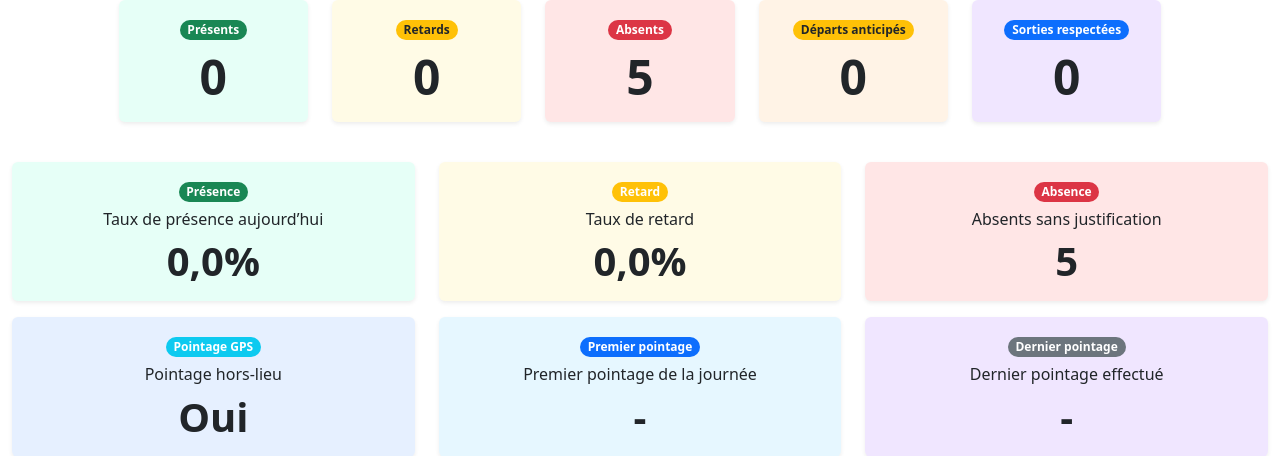
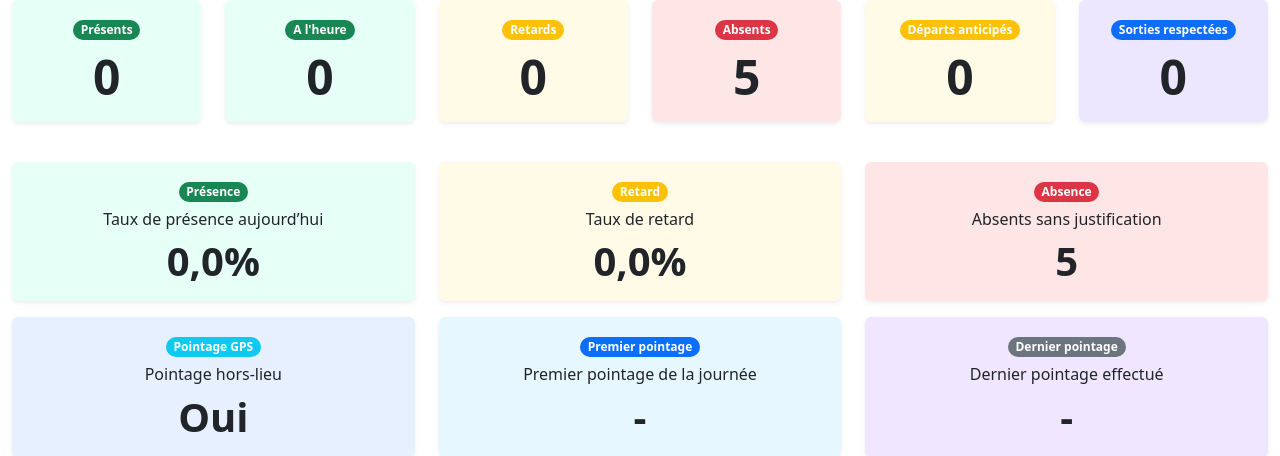
Before and after one commit to Loua-wilfried/pointatage-hes, a Django app: page /rh/tableau_de_bord_pointage/ in a window 1280 px wide. Shown: the part 172-628 px from the top of the page. Run offline with Django 4.2, Linux system fonts and the light colour scheme; a user stored in the database is signed in; data comes from the database, SQL or seed files in the repository.

Commit message:
modification du filtre

```diff
--- a/rh/templates/rh/pointage/tableau_de_bord_pointage.html
+++ b/rh/templates/rh/pointage/tableau_de_bord_pointage.html
@@ -73,21 +73,29 @@
     </div>
   </nav>
 
-  <!-- Bloc des 5 indicateurs RH dynamiques -->
+  <!-- Bloc des 6 indicateurs RH dynamiques sur une seule ligne -->
   <div class="row text-center mb-4" id="indicateurs-stats">
-    <div class="col-6 col-md-2 mb-3 offset-md-1">
+    <div class="col-6 col-md-2 mb-3">
       <div class="card shadow-sm border-0 fade-in" style="background: #e6fff7;">
         <div class="card-body">
-          <span class="badge rounded-pill bg-success mb-2"><i class="bi bi-person-fill"></i> Présents</span>
-          <div class="display-5 fw-bold">{{ stats.present }}</div>
+          <span class="badge rounded-pill bg-success mb-2"><i class="bi bi-person-fill"></i>Présents</span>
+          <div class="display-5 fw-bold">{{ stats.present|default:0 }}</div>
+        </div>
+      </div>
+    </div>
+    <div class="col-6 col-md-2 mb-3">
+      <div class="card shadow-sm border-0 fade-in" style="background: #e6fff7;">
+        <div class="card-body">
+          <span class="badge rounded-pill bg-success mb-2"><i class="bi bi-person-fill"></i>A l'heure</span>
+          <div class="display-5 fw-bold">{{ stats.ontime|default:0 }}</div>
         </div>
       </div>
     </div>
     <div class="col-6 col-md-2 mb-3">
       <div class="card shadow-sm border-0 fade-in" style="background: #fffbe6;">
         <div class="card-body">
-          <span class="badge rounded-pill bg-warning text-dark mb-2"><i class="bi bi-clock-history"></i> Retards</span>
-          <div class="display-5 fw-bold">{{ stats.retard }}</div>
+          <span class="badge rounded-pill bg-warning mb-2"><i class="bi bi-clock-history"></i> Retards</span>
+          <div class="display-5 fw-bold">{{ stats.retard|default:0 }}</div>
         </div>
       </div>
     </div>
@@ -95,23 +103,23 @@
       <div class="card shadow-sm border-0 fade-in" style="background: #ffe6e6;">
         <div class="card-body">
           <span class="badge rounded-pill bg-danger mb-2"><i class="bi bi-person-x"></i> Absents</span>
-          <div class="display-5 fw-bold">{{ stats.absent }}</div>
+          <div class="display-5 fw-bold">{{ stats.absent|default:0 }}</div>
         </div>
       </div>
     </div>
     <div class="col-6 col-md-2 mb-3">
-      <div class="card shadow-sm border-0 fade-in" style="background: #fff3e6;">
+      <div class="card shadow-sm border-0 fade-in" style="background: #fffbe6;">
         <div class="card-body">
-          <span class="badge rounded-pill bg-warning text-dark mb-2"><i class="bi bi-arrow-bar-left"></i> Départs anticipés</span>
-          <div class="display-5 fw-bold">{{ stats.depart_anticipe }}</div>
+          <span class="badge rounded-pill bg-warning mb-2"><i class="bi bi-box-arrow-left"></i> Départs anticipés</span>
+          <div class="display-5 fw-bold">{{ stats.depart_anticipe|default:0 }}</div>
         </div>
       </div>
     </div>
     <div class="col-6 col-md-2 mb-3">
-      <div class="card shadow-sm border-0 fade-in" style="background: #f0e6ff;">
+      <div class="card shadow-sm border-0 fade-in" style="background: #ede6ff;">
         <div class="card-body">
-          <span class="badge rounded-pill bg-primary mb-2"><i class="bi bi-check2-circle"></i> Sorties respectées</span>
-          <div class="display-5 fw-bold">{{ stats.sortie_respectee }}</div>
+          <span class="badge rounded-pill bg-primary mb-2"><i class="bi bi-box-arrow-right"></i> Sorties respectées</span>
+          <div class="display-5 fw-bold">{{ stats.sortie_respectee|default:0 }}</div>
         </div>
       </div>
     </div>
--- a/rh/views/gestion_pointage.py
+++ b/rh/views/gestion_pointage.py
@@ -69,29 +69,32 @@ def pointages_list(request):
         pointages = pointages.filter(heure__lte=heure_max)
     # On n'applique plus le filtre source ici, mais après la normalisation plus bas
 
-    # Calcul du statut pour chaque pointage réel
+    # Calcul du statut pour chaque employé (filtré ou non)
+    from types import SimpleNamespace
+    from datetime import time, datetime
     pointages_list = []
-    employe_ids_pointes = set()
-    for p in pointages:
-        statut_val = 'present'
-        if p.type == 'entree' and p.heure > p.heure.__class__.fromisoformat('08:00:00'):
-            statut_val = 'retard'
-        elif not Pointage.objects.filter(employe=p.employe, date=p.date, type='entree').exists():
-            statut_val = 'absent'
-        elif p.type in ['depart', 'sortie']:
-            if p.heure < p.heure.__class__.fromisoformat('17:00:00'):
-                statut_val = 'depart_anticipe'
+    for emp in employes:
+        entrees = Pointage.objects.filter(employe=emp, date=date_cible, type='entree').order_by('heure')
+        sorties = Pointage.objects.filter(employe=emp, date=date_cible, type__in=['depart', 'sortie']).order_by('heure')
+        if entrees.exists():
+            premier_entree = entrees.first()
+            if premier_entree.heure <= time(8, 0, 0):
+                statut_entree = 'a_lheure'
             else:
-                statut_val = 'sortie_respectee'
-        p.statut = statut_val
-        pointages_list.append(p)
-        employe_ids_pointes.add(p.employe.id)
-
-    # Ajouter les absents virtuels (employés sans pointage ce jour-là)
-    for emp in employes:
-        if emp.id not in employe_ids_pointes:
-            from types import SimpleNamespace
-            from datetime import datetime, date as date_cls
+                statut_entree = 'retard'
+            premier_entree.statut = statut_entree
+            pointages_list.append(premier_entree)
+            if sorties.exists():
+                derniere_sortie = sorties.last()
+                if derniere_sortie.heure < time(17, 0, 0):
+                    statut_sortie = 'depart_anticipe'
+                elif time(17, 0, 0) <= derniere_sortie.heure <= time(18, 0, 0):
+                    statut_sortie = 'sortie_respectee'
+                else:
+                    statut_sortie = 'depart_supplementaire'
+                derniere_sortie.statut = statut_sortie
+                pointages_list.append(derniere_sortie)
+        else:
             absent_virtual = SimpleNamespace()
             absent_virtual.employe = emp
             # date_cible est soit str soit date, on force date
@@ -410,8 +413,17 @@ def tableau_de_bord_pointage(request):
         pointages_list = [p for p in pointages_list if p.statut == statut]
 
     # Statistiques temps réel
+    # 'present' = tous ceux qui ont pointé entrée dans la journée (heure indifférente)
+    nb_present = Pointage.objects.filter(date=date_cible, type='entree').values('employe').distinct().count()
+    # 'ontime' = présents dont le premier pointage entrée est <= 08:00:00
+    emps_ontime = set()
+    for emp in filtered_employes:
+        entrees = Pointage.objects.filter(employe=emp, date=date_cible, type='entree').order_by('heure')
+        if entrees.exists() and entrees.first().heure <= entrees.first().heure.__class__.fromisoformat('08:00:00'):
+            emps_ontime.add(emp.id)
     stats = {
-        'present': sum(1 for p in pointages_list if p.statut == 'present'),
+        'present': nb_present,
+        'ontime': len(emps_ontime),
         'retard': sum(1 for p in pointages_list if p.statut == 'retard'),
         'absent': sum(1 for p in pointages_list if p.statut == 'absent'),
         'depart_anticipe': sum(1 for p in pointages_list if p.statut == 'depart_anticipe'),
```
